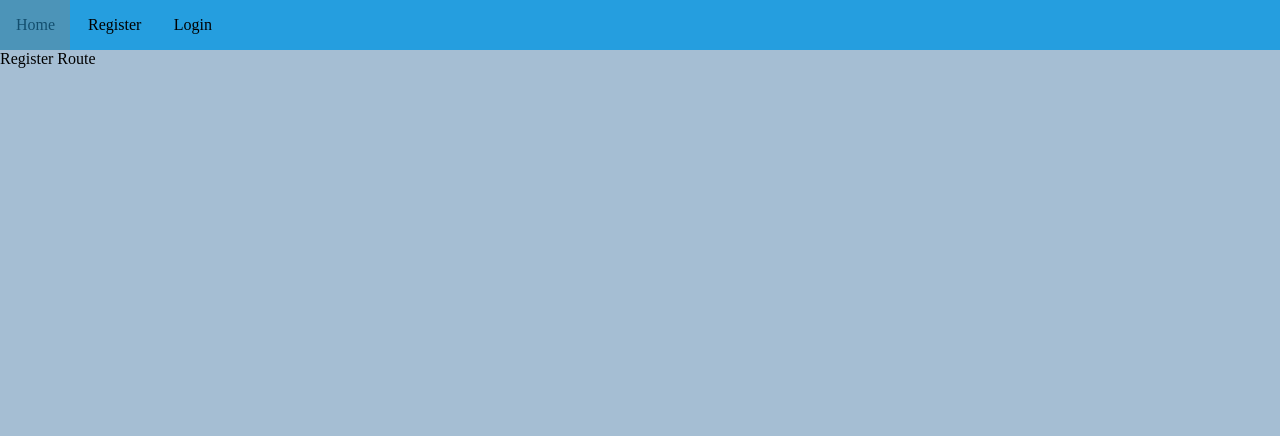
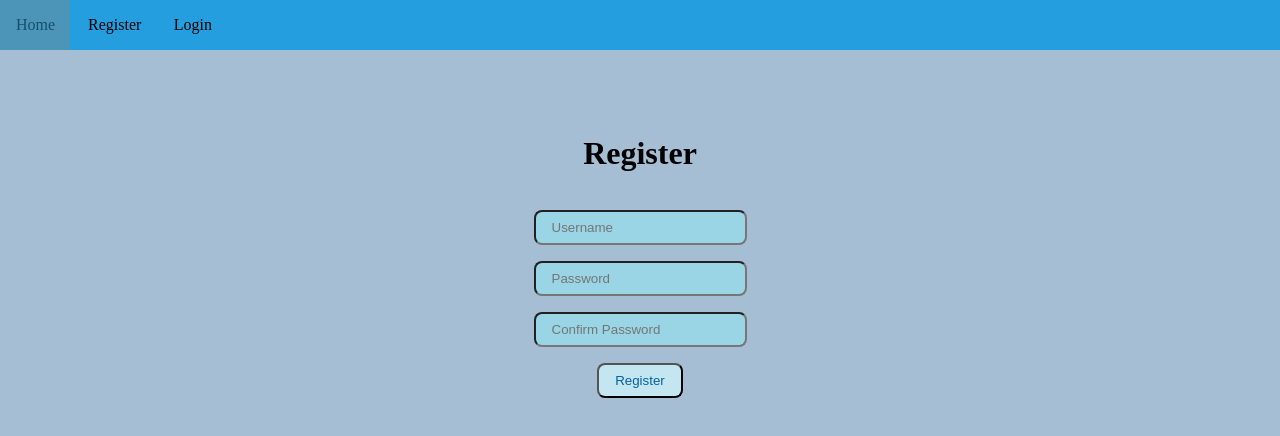
Before and after one commit to edagener0/UAlgeddit, a React (Vite) app in the folder client/: page /auth/register in a window 1280 px wide. Shown: the top 436 px of the page. Built offline with nearby package versions, Linux system fonts and the light colour scheme.

Commit message:
feat(client): show error and success messages on forms
Validate password confirmation on registration and surface API
errors and confirmations on the login and registration pages.

```diff
--- a/client/src/components/DefaultButton/DefaultButton.tsx
+++ b/client/src/components/DefaultButton/DefaultButton.tsx
@@ -1,6 +1,6 @@
 import "./DefaultButton.css"
 
-export default function Button({label, onclick}: {label?: string, onclick?: () => any})
+export default function Button({label, onclick, type}: {label?: string, onclick?: () => any, type?: string})
 {
     return (
         <button className="default-button" onClick={onclick}>
--- a/client/src/components/Form/Form.tsx
+++ b/client/src/components/Form/Form.tsx
@@ -1,9 +1,9 @@
 import "./Form.css"
 
-export default function Form({action, method, enctype, children, onSubmit}: {action: string, method: string, enctype?: string, children: React.ReactNode, onSubmit: (e: React.FormEvent<HTMLFormElement>) => void})
+export default function Form({id, action, method, enctype, children, onSubmit}: {id: string, action: string, method: string, enctype?: string, children: React.ReactNode, onSubmit: (e: React.FormEvent<HTMLFormElement>) => void})
 {
     return (
-        <form action={action} method={method} encType={enctype} onSubmit={onSubmit}>
+        <form id={id} action={action} method={method} encType={enctype} onSubmit={onSubmit}>
             {children}
         </form>
     )
--- /dev/null
+++ b/client/src/components/Messages/Error/Error.css
@@ -0,0 +1,3 @@
+.error-message {
+  color: red;
+}
--- /dev/null
+++ b/client/src/components/Messages/Error/Error.tsx
@@ -0,0 +1,10 @@
+import "./Error.css"
+
+export default function Error({error}: {error: string | null})
+{
+    return (
+        <>
+            {error && <div className="error-message">{error}</div>}
+        </>
+    )
+}
--- /dev/null
+++ b/client/src/components/Messages/Success/Success.css
@@ -0,0 +1,3 @@
+.success-message {
+    color: rgb(50, 163, 50);
+}
--- /dev/null
+++ b/client/src/components/Messages/Success/Success.tsx
@@ -0,0 +1,10 @@
+import "./Success.css"
+
+export default function Success({success}: {success: string | null})
+{
+    return (
+        <>
+            {success && <div className="success-message">{success}</div>}
+        </>
+    )
+}
--- a/client/src/index.css
+++ b/client/src/index.css
@@ -2,7 +2,3 @@ html, body {
   margin: 0;
   background-color: rgb(165, 190, 211);
 }
-
-.error-message {
-  color: red;
-}
--- a/client/src/pages/Auth/Login/Login.css
+++ b/client/src/pages/Auth/Login/Login.css
@@ -6,3 +6,11 @@
     gap: 1rem;
     margin-top: 5%;
 }
+
+#login-form {
+    display: flex;
+    flex-direction: column;
+    align-items: center;
+    justify-content: center;
+    gap: 1rem;
+}
--- a/client/src/pages/Auth/Login/Login.tsx
+++ b/client/src/pages/Auth/Login/Login.tsx
@@ -5,19 +5,22 @@ import Input from "../../../components/Input/Input"
 import "./Login.css"
 import { LOGIN_URL } from "../../../utils/Constants"
 import { Navigate, useNavigate } from "react-router-dom"
+import Error from "../../../components/Messages/Error/Error"
 
 export default function Login({login, token}: {login: ((newToken: string) => void), token: string | null})
 {
+    if (token)
+    {
+        return <Navigate to="/posts"/>
+    }
+
+
     const navigate = useNavigate();
 
     const [username, setUsername] = useState("");
     const [password, setPassword] = useState("");
     const [error, setError] = useState(null);
 
-    if (token)
-    {
-        return <Navigate to="/posts"/>
-    }
 
     const handleLogin = async (e: React.FormEvent<HTMLFormElement>) => {
         e.preventDefault()
@@ -43,16 +46,17 @@ export default function Login({login, token}: {login: ((newToken: string) => voi
     }
 
     return (
-        <div>
-            {error && <div className="error-message">{error}</div>}
-            <Form action="http://127.0.0.1:3000/auth/login" method="POST" onSubmit={handleLogin}>
+        <div id="login-container">
+            <h1>Login</h1>
+            <Error error={error}/>
+            <Form id="login-form" action={LOGIN_URL} method="POST" onSubmit={handleLogin}>
                 <Input placeholder="Username" type="text" name="username" value={username}
                 onChange={(e: ChangeEvent<HTMLInputElement>) => setUsername(e.target.value)}/>
 
                 <Input placeholder="Password" type="password" name="password" value={password}
                 onChange={(e: ChangeEvent<HTMLInputElement>) => setPassword(e.target.value)}/>
 
-                <Button label="Login"/>
+                <Button label="Login" type="submit"/>
             </Form>
         </div>
 
--- a/client/src/pages/Auth/Register/Register.css
+++ b/client/src/pages/Auth/Register/Register.css
@@ -0,0 +1,16 @@
+#register-container {
+    display: flex;
+    flex-direction: column;
+    align-items: center;
+    justify-content: center;
+    gap: 1rem;
+    margin-top: 5%;
+}
+
+#register-form {
+    display: flex;
+    flex-direction: column;
+    align-items: center;
+    justify-content: center;
+    gap: 1rem;
+}
--- a/client/src/pages/Auth/Register/Register.tsx
+++ b/client/src/pages/Auth/Register/Register.tsx
@@ -1,5 +1,12 @@
-import { Navigate } from "react-router-dom"
+import { Navigate, useNavigate } from "react-router-dom"
 import "./Register.css"
+import Form from "../../../components/Form/Form"
+import { REGISTER_URL } from "../../../utils/Constants"
+import Input from "../../../components/Input/Input"
+import { useState } from "react"
+import Success from "../../../components/Messages/Success/Success"
+import Error from "../../../components/Messages/Error/Error"
+import Button from "../../../components/DefaultButton/DefaultButton"
 
 export default function Register({token}: {token: string | null})
 {
@@ -7,5 +14,50 @@ export default function Register({token}: {token: string | null})
     {
         return <Navigate to="/posts"/>
     }
-    return <div>Register Route</div>
+
+    const navigate = useNavigate();
+
+    const [username, setUsername] = useState("");
+    const [password, setPassword] = useState("");
+    const [passwordConfirm, setPasswordConfirm] = useState("");
+    const [error, setError] = useState(null);
+    const [success, setSuccess] = useState(null);
+
+    const handleRegister = async (e: React.FormEvent<HTMLFormElement>) => {
+        e.preventDefault()
+        const response = await fetch(REGISTER_URL,
+            {
+                method: "POST",
+                headers: {"Content-Type": "application/json"},
+                body: JSON.stringify({username, password}),
+            }
+        )
+
+        const data  = await response.json();
+
+        if (response.ok)
+        {
+            setSuccess(data.message);
+            setError(null);
+        }
+        else
+        {
+            setError(data.message);
+            setSuccess(null);
+        }
+    }
+
+    return (
+        <div id="register-container">
+            <h1>Register</h1>
+            <Success success={success}/>
+            <Error error={error}/>
+            <Form id="register-form" action={REGISTER_URL} method="POST" onSubmit={handleRegister}>
+                <Input name="username" placeholder="Username" value={username} onChange={(e) => setUsername(e.target.value)}/>
+                <Input name="password" placeholder="Password" type="password" value={password} onChange={(e) => setPassword(e.target.value)}/>
+                <Input name="password_confirm" placeholder="Confirm Password" type="password" value={passwordConfirm} onChange={(e) => setPasswordConfirm(e.target.value)}/>
+                <Button label="Register" type="submit"/>
+            </Form>
+        </div>
+    )
 }
--- a/client/src/pages/Home/Home.tsx
+++ b/client/src/pages/Home/Home.tsx
@@ -1,6 +1,8 @@
 export default function HomePage()
 {
     return (
-        <div>hello world</div>
+        <div>
+            <h1>UAlgeddit</h1>
+        </div>
     )
 }
```
Also changed, not shown: 2 other files (tests, documents, lock files or other folders).
